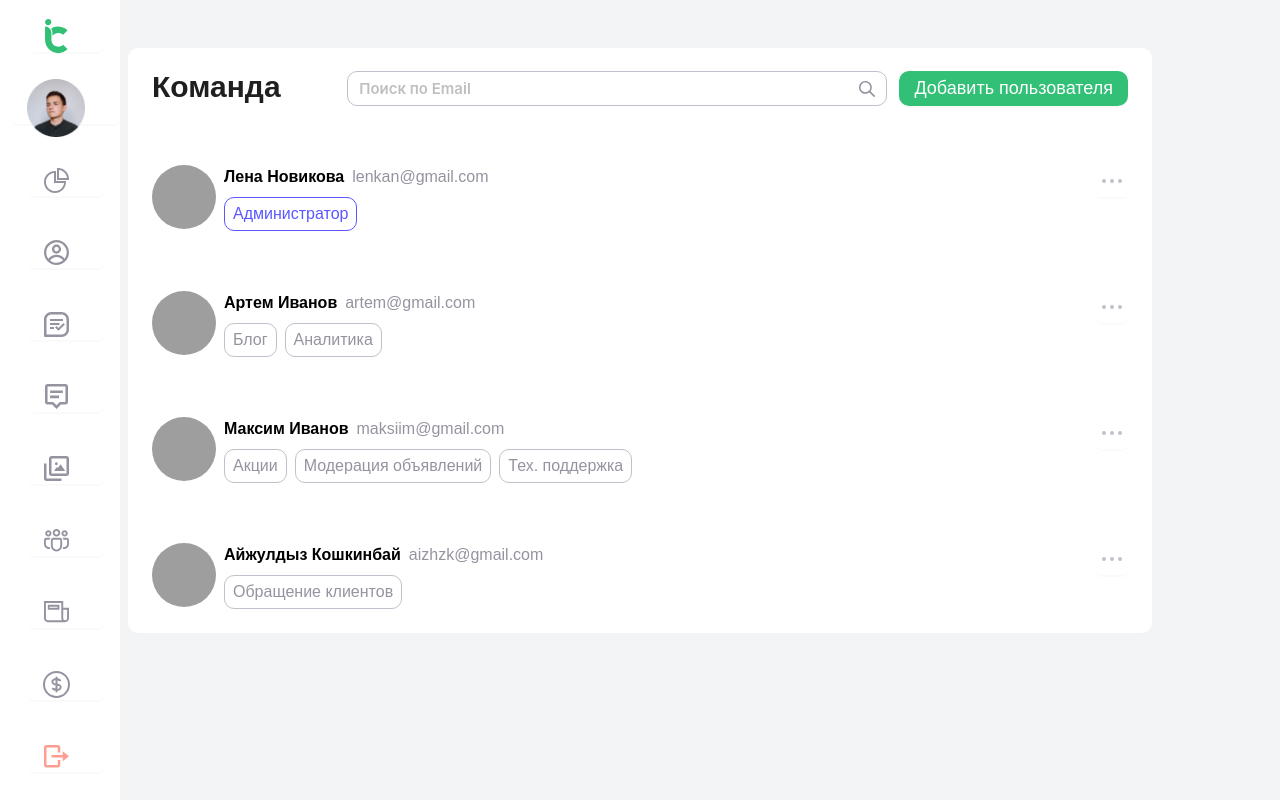
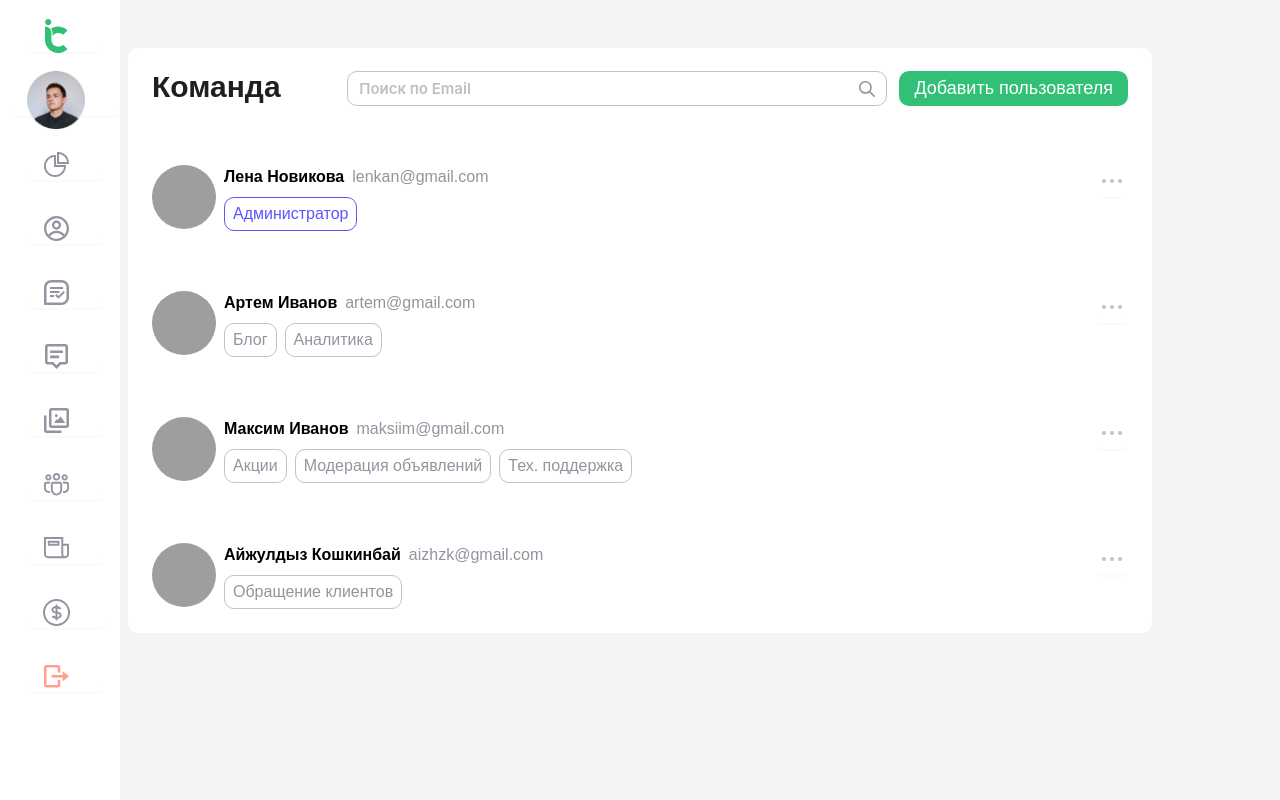
Before and after one commit to Surenuah/Admin-panel-test, a React (Vite) app: page / in a window 1280 px wide. Built offline with nearby package versions, Linux system fonts and the light colour scheme; grey boxes are pictures that could not be loaded; a web font is replaced by a local one.

Commit message:
fix: decreased gap between sidebar buttons

```diff
--- a/src/components/molecules/Sidebar.tsx
+++ b/src/components/molecules/Sidebar.tsx
@@ -25,8 +25,8 @@ export const Sidebar = () => {
   return (
     <>
       <div
-        className={`z-50 flex flex-col fixed top-0 bottom-0 left-0 overflow-y-auto items-start lg:w-[120px] lg:flex lg:items-center gap-10
-        bg-white pt-5 ${isSidebarOpen ? "w-[100%]" : "w-0"}`}
+        className={`z-50 flex flex-col fixed top-0 bottom-0 left-0 overflow-y-auto items-start lg:w-[120px] lg:flex lg:items-center
+        gap-8 bg-white pt-5 ${isSidebarOpen ? "w-[100%]" : "w-0"}`}
         style={{ transition: "width 1s ease" }}
       >
         <SidebarButton sidebarIcon={logo} />
```
